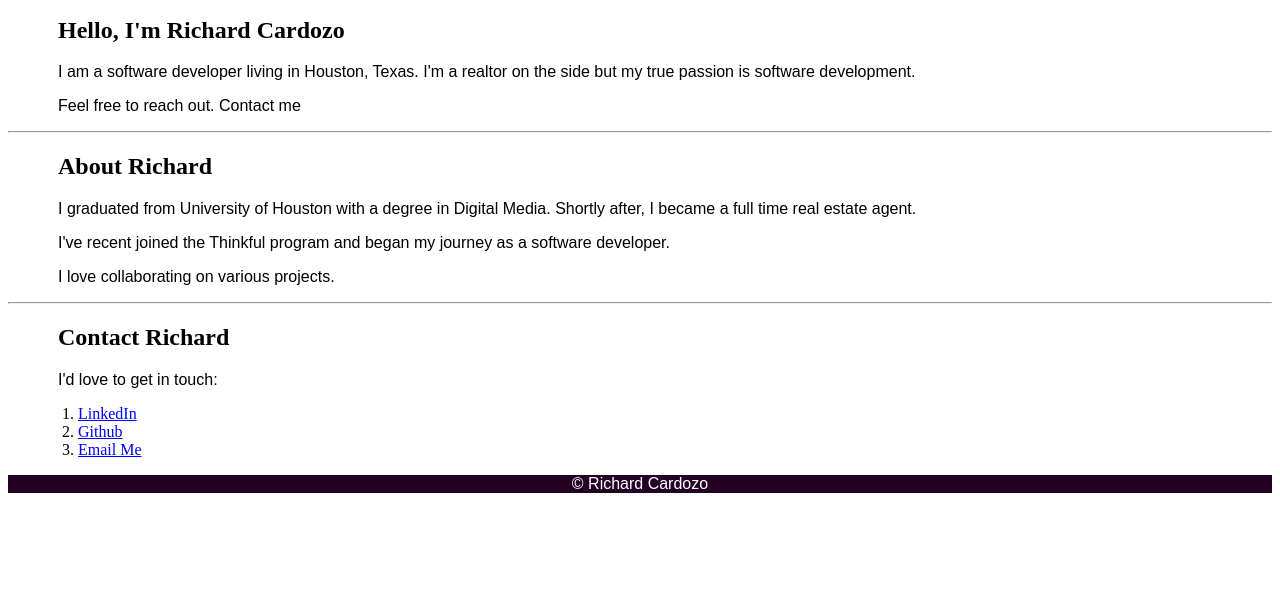
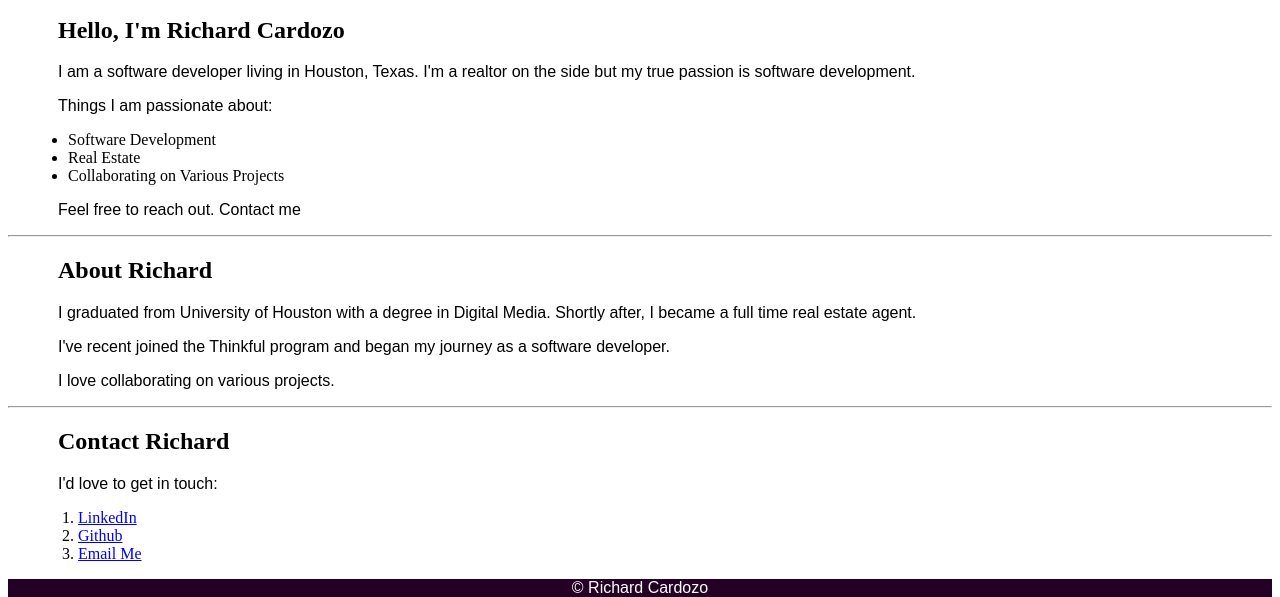
Before and after one commit to rcardozo10/1st-Portfolio, a plain HTML site: page index.html in a window 1280 px wide. Shown: the part 599-1196 px from the top of the page. Before the commit the page ends 1092 px from the top, so only its background shows below. Drawn offline with Linux system fonts and the light colour scheme.

Commit message:
update changes after assessment review

```diff
--- a/index.html
+++ b/index.html
@@ -22,31 +22,46 @@
  <!-- main -->
 
  <!--  intro -->
-
+<main>
 <img src="img/face.png" width= "400" alt="profile photo" class="center">
-
+  <article>
   <h2>Hello, I'm Richard Cardozo</h2>
   <p>I am a software developer living in Houston, Texas. I'm a realtor on the side but my true passion is software development.</p>
+    <section>
+  <p> Things I am passionate about:
+    <ul>
+      <li> Software Development </li>
+      <li> Real Estate </li>
+      <li> Collaborating on Various Projects</li>
+  </ul>
+    </section>
 
   <p> Feel free to reach out. Contact me</p>
+  </article>
+<hr>
 
-<hr>
  <!--  about -->
+  <article>
   <h2> About Richard </h2>
   <p> I graduated from University of Houston with a degree in Digital Media. Shortly after, I became a full time real estate agent. </p>
   <p> I've recent joined the Thinkful program and began my journey as a software developer. </p>
   <p> I love collaborating on various projects.</p>
   <hr>
+  </article>
 
  <!-- contact -->
+  <article>
   <h2> Contact Richard </h2>
   <p>I'd love to get in touch:</p>
+    <section>
   <ol>
     <li><a href="https://www.linkedin.com/in/richcardozo/" target="_blank">LinkedIn</a></li>
     <li><a href="https://github.com/rcardozo10" target="_blank">Github</a></li>
     <li><a href="mailto:rich.cardozo10@gmail.com" target="_blank">Email Me</a></li>
   </ol>
-
+    </section>
+  </article>
+  </main>
 
   <!-- footer -->
   <footer>
```
